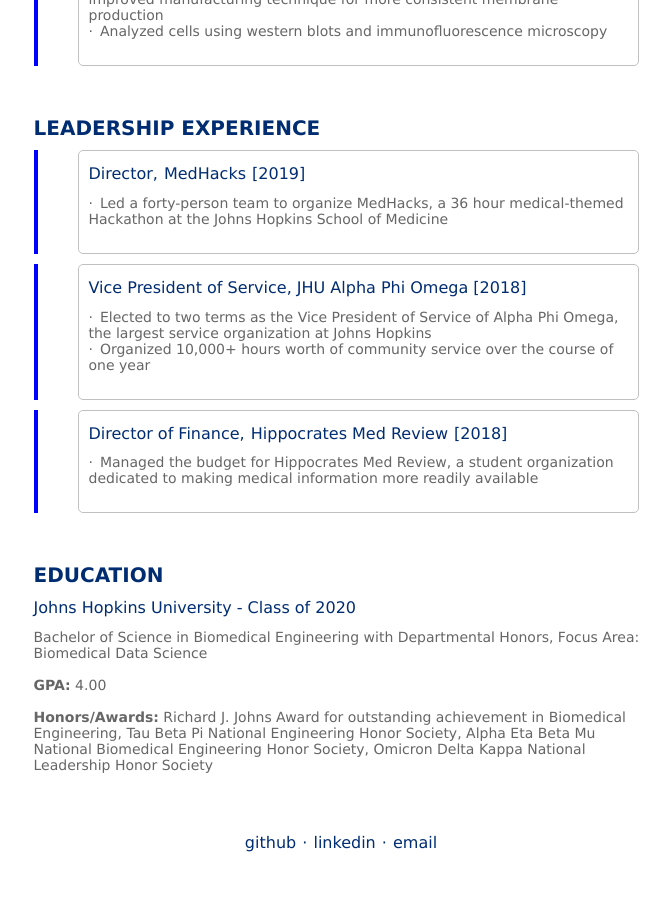
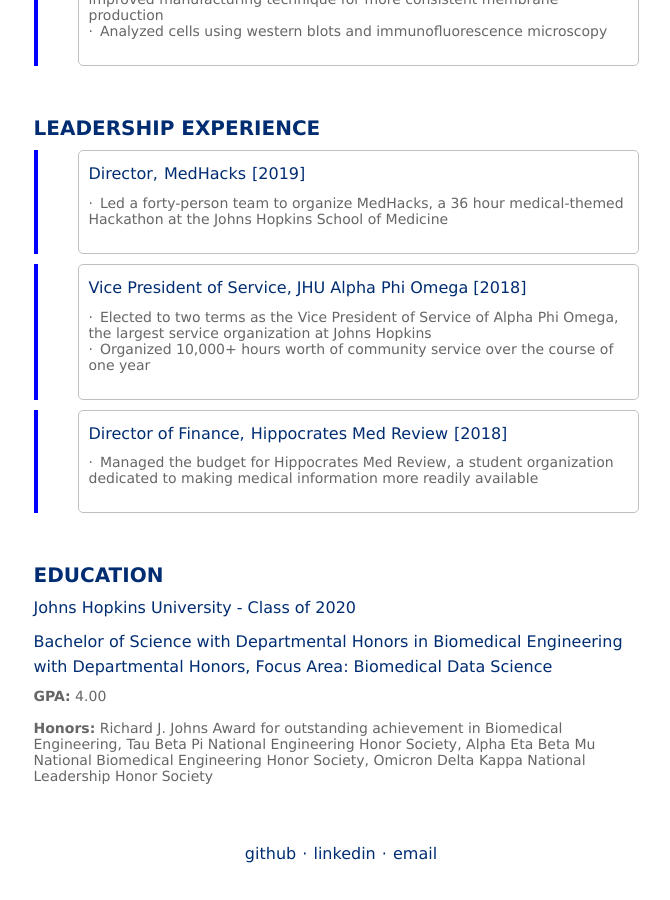
Before and after one commit to ryanlu41/ryanlu41.github.io, a Jekyll site: the page built from experience/index.html, in a window 1280 px wide and 900 px high, scrolled down 1649 px. Shown: the whole window, without its empty margins (299-969 px from the left). Built offline with Jekyll 4.4.1, drawn with Linux system fonts in a browser that asks for light colours.

Commit message:
honors/awards

```diff
--- a/experience/index.html
+++ b/experience/index.html
@@ -173,8 +173,8 @@
 	<div class='col-md-6 offset-md-3 content-pad'>
 		<h3>EDUCATION</h3>
 		<h4>Johns Hopkins University - Class of 2020</h4>
-		<p>Bachelor of Science in Biomedical Engineering with Departmental Honors, Focus Area: Biomedical Data Science</p>
+		<h4>Bachelor of Science with Departmental Honors in Biomedical Engineering with Departmental Honors, Focus Area: Biomedical Data Science</h4>
 		<p><b>GPA:</b> 4.00 </p>
-		<p><b>Honors/Awards:</b> Richard J. Johns Award for outstanding achievement in Biomedical Engineering, Tau Beta Pi National Engineering Honor Society, Alpha Eta Beta Mu National Biomedical Engineering Honor Society, Omicron Delta Kappa National Leadership Honor Society</p>
+		<p><b>Honors:</b> Richard J. Johns Award for outstanding achievement in Biomedical Engineering, Tau Beta Pi National Engineering Honor Society, Alpha Eta Beta Mu National Biomedical Engineering Honor Society, Omicron Delta Kappa National Leadership Honor Society</p>
 	</div>
 </div>
```
